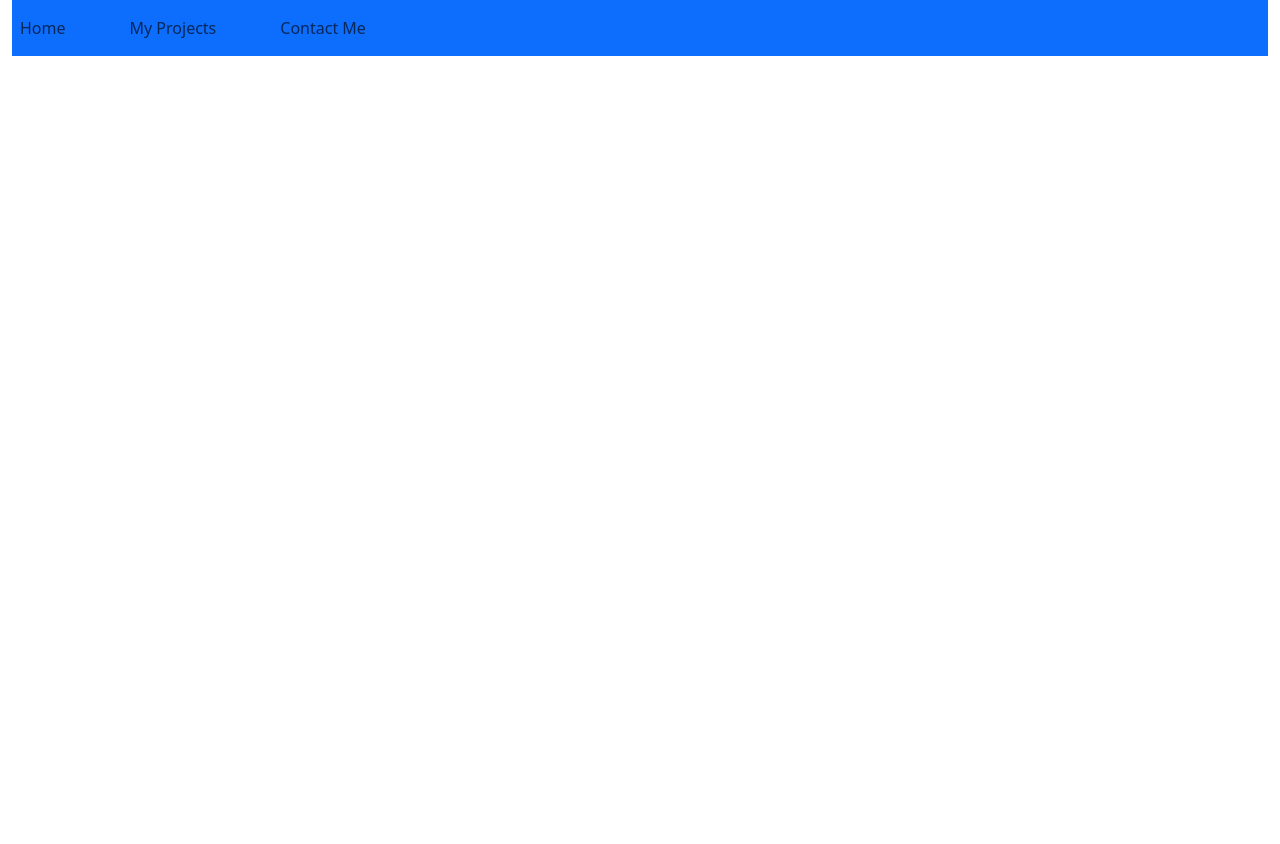
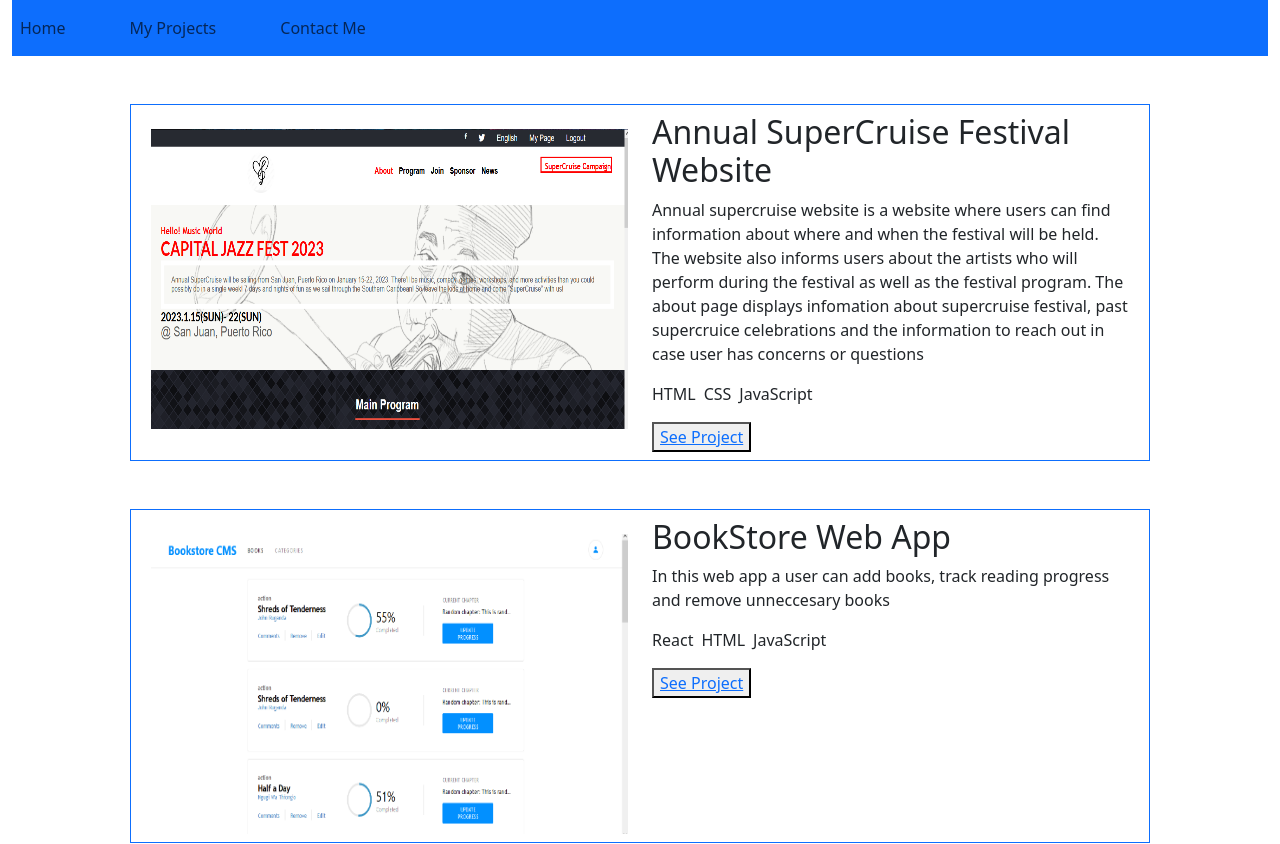
Before and after one commit to Kidd254/My-Portfolio-with-React-and-Bootstrap, a React (Create React App) app: page /projects in a window 1280 px wide. Shown: the top 844 px of the page. Before the commit the page ends 800 px from the top, so only its background shows below. Built offline with nearby package versions, Linux system fonts and the light colour scheme.

Commit message:
Add projectsList component to render

```diff
--- a/src/views/Projects.jsx
+++ b/src/views/Projects.jsx
@@ -1,9 +1,12 @@
+import ProjectList from '../componentss/ProjectsList';
 import Layout from './Layout';
 
 const Projects = () => (
   <>
     <Layout />
-    <section />
+    <section>
+      <ProjectList />
+    </section>
   </>
 );
 export default Projects;
```
